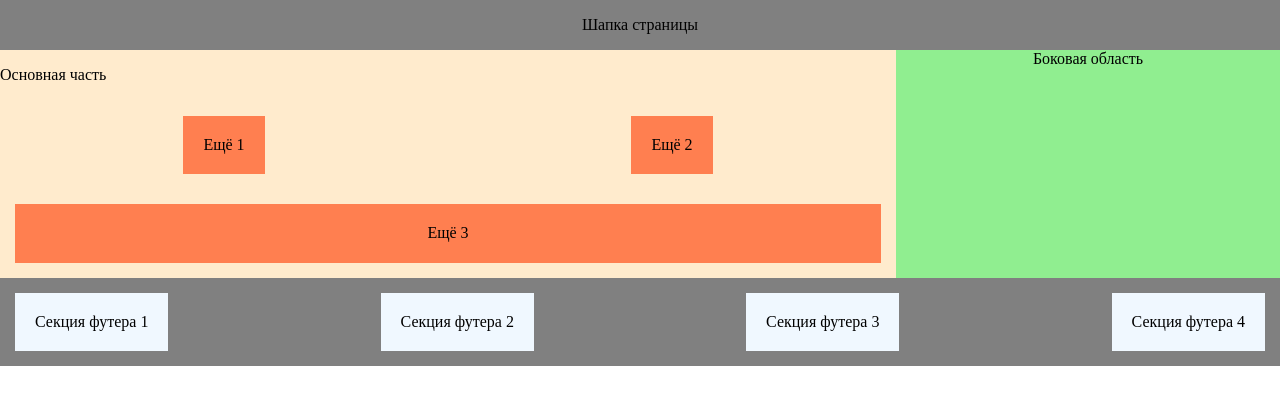
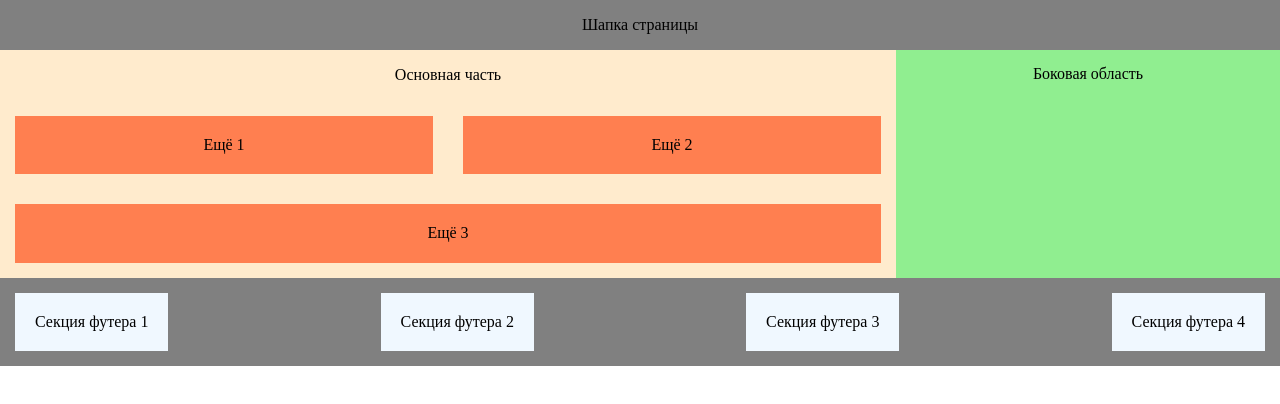
Before and after one commit to Alixess/week5, a plain HTML site: page index.html in a window 1280 px wide. Drawn offline with Linux system fonts and the light colour scheme.

Commit message:
added classes for article, ordered markup

```diff
--- a/index.html
+++ b/index.html
@@ -13,7 +13,7 @@
         <p>Шапка страницы</p>
       </header>
       <main class="main">
-        <div>
+        <div class="first">
           <p>Основная часть</p>
         </div>
         <div class="second">
--- a/style.css
+++ b/style.css
@@ -24,12 +24,21 @@ body {
   background-color: blanchedalmond;
 }
 
+.first {
+  display: flex;
+  justify-content: center;
+}
+
 article {
-  display: inline-block;
   margin: 15px;
   padding: 20px;
-  width: initial;
   background-color: coral;
+}
+
+.second article {
+  display: flex;
+  justify-content: center;
+  width: calc((100% / 2) - 40px);
 }
 
 .second {
@@ -39,21 +48,22 @@ article {
 
 .third {
   display: flex;
-  justify-content: space-around;
+  justify-content: center;
 }
 
 aside {
   display: flex;
+  justify-content: center;
   width: 30vw;
-  justify-content: center;
+  padding-top: 15px;
   background-color: lightgreen;
 }
 
 footer {
   display: flex;
+  justify-content: space-between;
   width: 100vw;
   height: auto;
-  justify-content: space-between;
   background-color: grey;
 }
 section {
```
